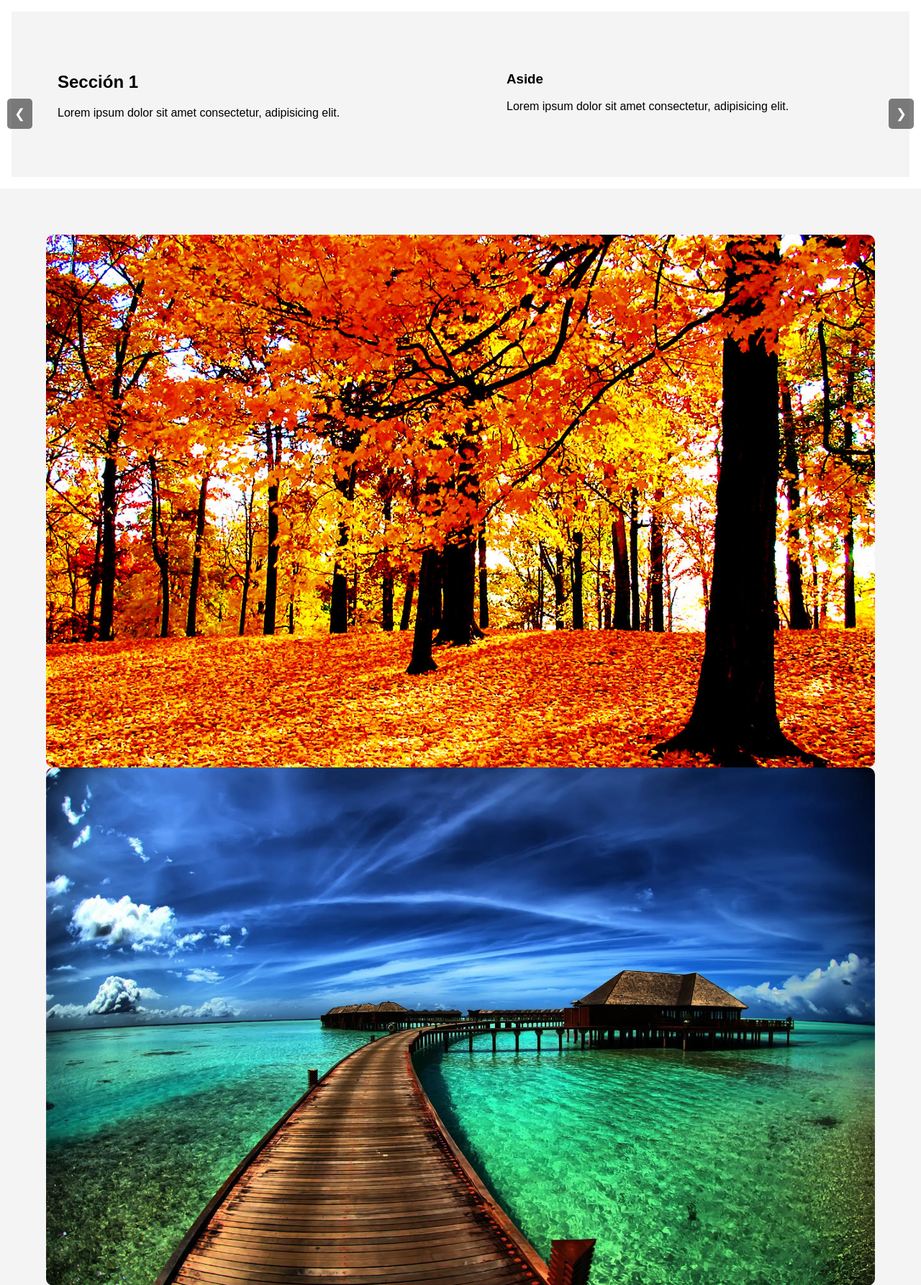
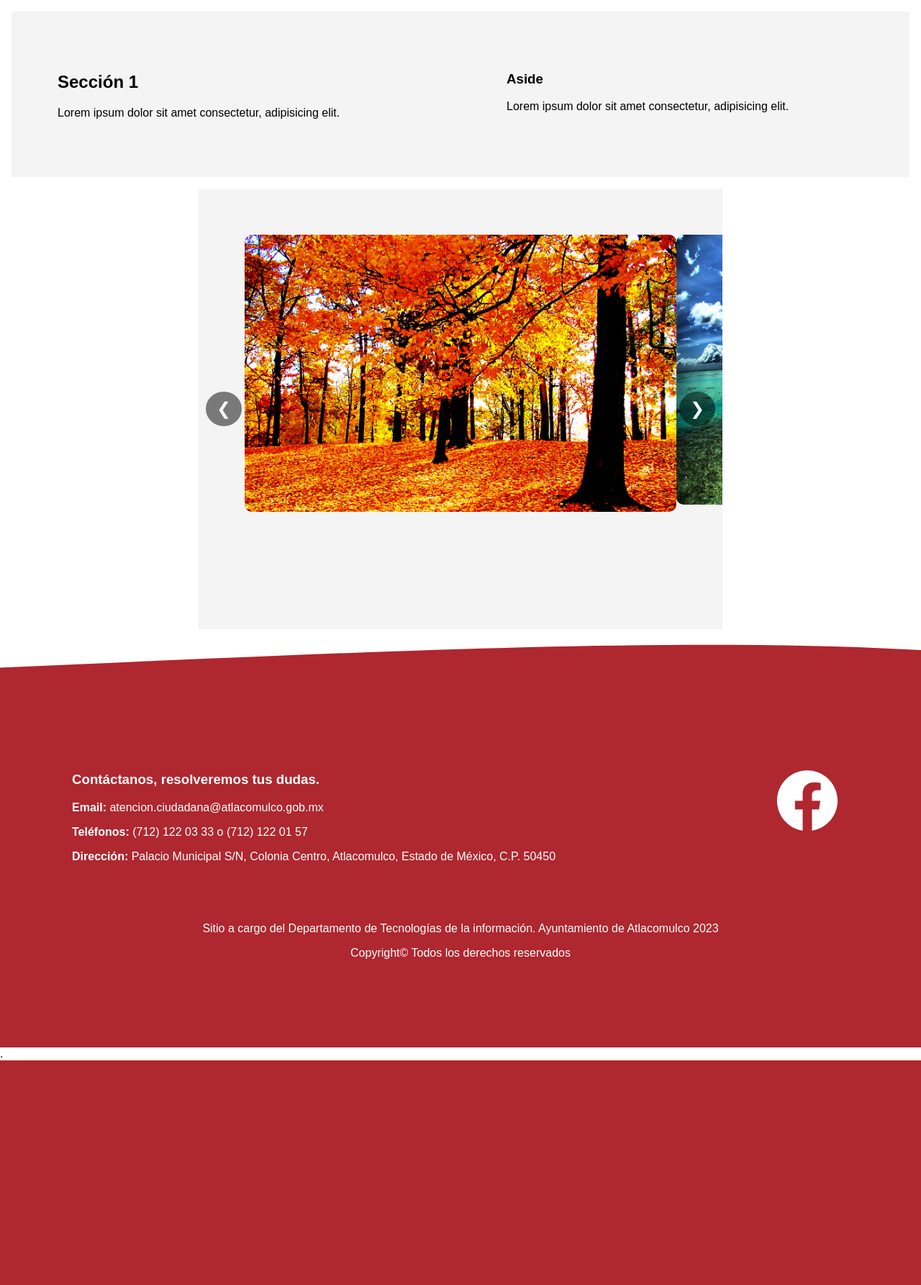
Before and after one commit to Azarel39/atlacomulco_pruebas, a PHP site: page / in a window 1280 px wide. Shown: the part 242-2027 px from the top of the page at 72% size. After the commit the page ends 1715 px from the top, so only its background shows below. Run offline with PHP 8.4, Linux system fonts and the light colour scheme.

Commit message:
slider slider

```diff
--- a/css/style.css
+++ b/css/style.css
@@ -194,34 +194,33 @@ footer {
         text-align: center;
     }
 }
-/* Estilos del Slider */
+
+/* --- ESTILOS DEL SLIDER --- */
 .slider-container {
     position: relative;
-    width: 80%;
-    max-width: 800px;
+    width: 100%;
+    max-width: 600px; /* Ajusta el tamaño del slider */
     margin: auto;
     overflow: hidden;
-    border-radius: 10px;
-    box-shadow: 0 4px 10px rgba(0, 0, 0, 0.3);
 }
 
 .slider {
     display: flex;
+    width: 100%;
     transition: transform 0.5s ease-in-out;
-    width: 500%; /* 5 imágenes = 500% del contenedor */
 }
 
 .slide {
     min-width: 100%;
     box-sizing: border-box;
-    transition: transform 0.5s ease-in-out;
-    cursor: pointer;
+    text-align: center;
 }
 
 .slide img {
     width: 100%;
-    display: block;
+    height: auto;
     border-radius: 10px;
+    cursor: pointer;
 }
 
 /* Botones de navegación */
@@ -229,13 +228,13 @@ footer {
     position: absolute;
     top: 50%;
     transform: translateY(-50%);
-    background-color: rgba(0, 0, 0, 0.5);
+    background: rgba(0, 0, 0, 0.5);
     color: white;
     border: none;
-    padding: 10px;
+    padding: 10px 15px;
     cursor: pointer;
-    font-size: 18px;
-    border-radius: 5px;
+    font-size: 24px;
+    border-radius: 50%;
 }
 
 .prev {
@@ -247,5 +246,5 @@ footer {
 }
 
 .prev:hover, .next:hover {
-    background-color: rgba(0, 0, 0, 0.8);
+    background: rgba(0, 0, 0, 0.8);
 }
--- a/index.html
+++ b/index.html
@@ -33,25 +33,25 @@
             </aside>
         </div>
 
-        <section class=" "slider container">
-        <div class=""slider">
-            <div class="slide active" data-url="https://www.instagram.com/">
+        <section class="slider-container">
+            <button class="prev">&#10094;</button>
+            <div class="slider">
+                <div class="slide" data-url="https:www.facebook.com">
                     <img src="img/img1.jpeg" alt="Imagen 1">
                 </div>
-            <div class="slide active" data-url="https://www.instagram.com/">
+                <div class="slide" data-url="https:www.facebook.com">
                     <img src="img/img2.jpg" alt="Imagen 2">
                 </div>
-            <div class="slide active" data-url="https://www.unicef.com/">
+                <div class="slide" data-url="https:www.instagram.com">
                     <img src="img/img3.jpg" alt="Imagen 3">
                 </div>
-            <div class="slide active" data-url="https://www.facebook.com/">
+                <div class="slide" data-url="https://ejemplo4.com">
                     <img src="img/img4.jpg" alt="Imagen 4">
                 </div>
-            <div class="slide active" data-url="https://www.facebook.com">
+                <div class="slide" data-url="https://ejemplo5.com">
                     <img src="img/img5.jpg" alt="Imagen 5">
                 </div>
             </div>
-        <button class="prev">&#10094;</button>
             <button class="next">&#10095;</button>
         </section>
         <script src="slider.js"></script>
--- a/static/slider.js
+++ b/static/slider.js
@@ -13,8 +13,7 @@ document.addEventListener("DOMContentLoaded", function () {
 
     function updateSliderPosition() {
         const offset = -currentIndex * 100;
-        slider.style.transform = "translateX(" + offset + " %)"
-        slider.style.transition = "transform 0.5s ease-in-out";
+        slider.style.transform = "translateX(" + offset + "%)";
     }
 
     function nextSlide() {
@@ -36,25 +35,25 @@ document.addEventListener("DOMContentLoaded", function () {
         if (interval) clearInterval(interval);
     }
 
-    // Iniciar el slider y el auto-slide
+    // Iniciar el slider
     updateSliderPosition();
     startAutoSlide();
 
-    // Manejo de botones de navegación
-    nextBtn.addEventListener("click", () => {
+    // Botones de navegación
+    nextBtn.addEventListener("click", function () {
         stopAutoSlide();
         nextSlide();
         startAutoSlide();
     });
 
-    prevBtn.addEventListener("click", () => {
+    prevBtn.addEventListener("click", function () {
         stopAutoSlide();
         prevSlide();
         startAutoSlide();
     });
 
-    // Evento para abrir enlace al hacer clic en la imagen
-    slides.forEach(slide => {
+    // Clic en la imagen para redireccionar
+    slides.forEach(function (slide) {
         slide.addEventListener("click", function () {
             const url = slide.getAttribute("data-url");
             if (url) {
```
Lines whose indentation alone changed are shown as unchanged.
